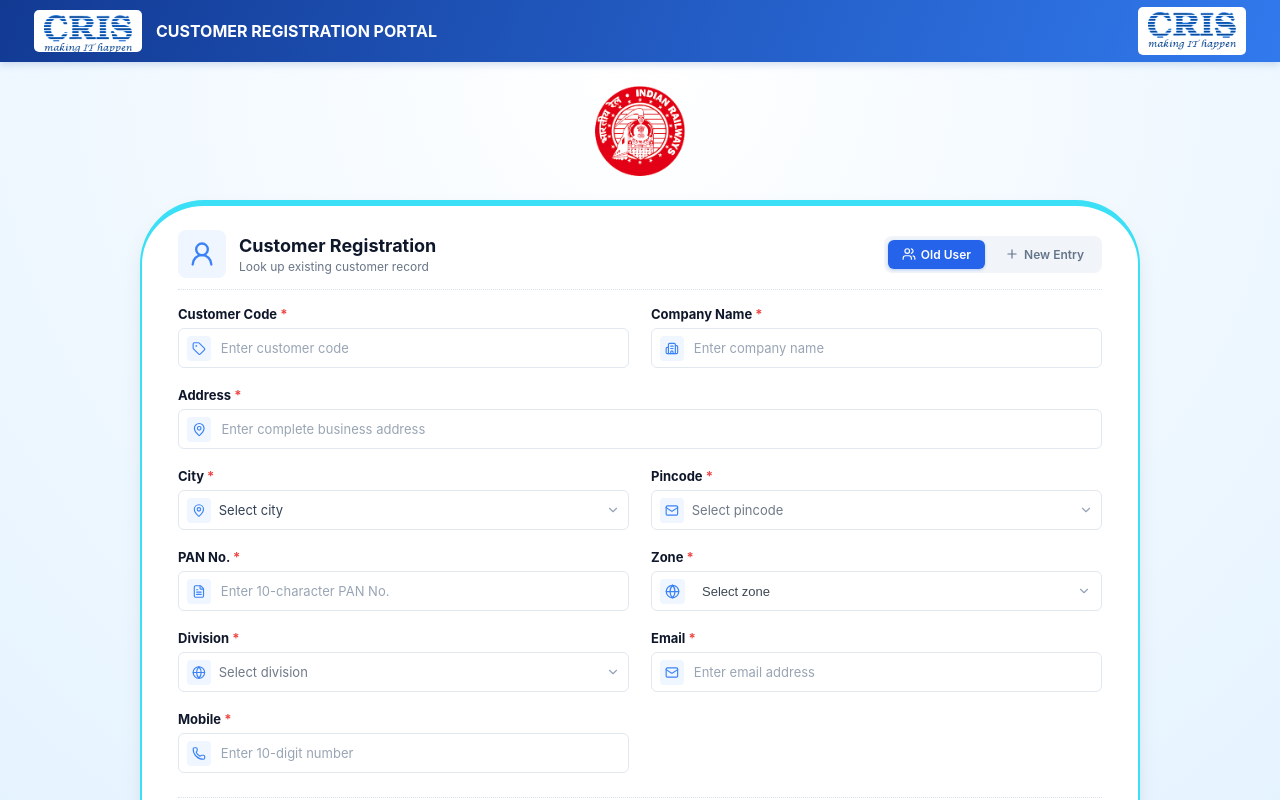
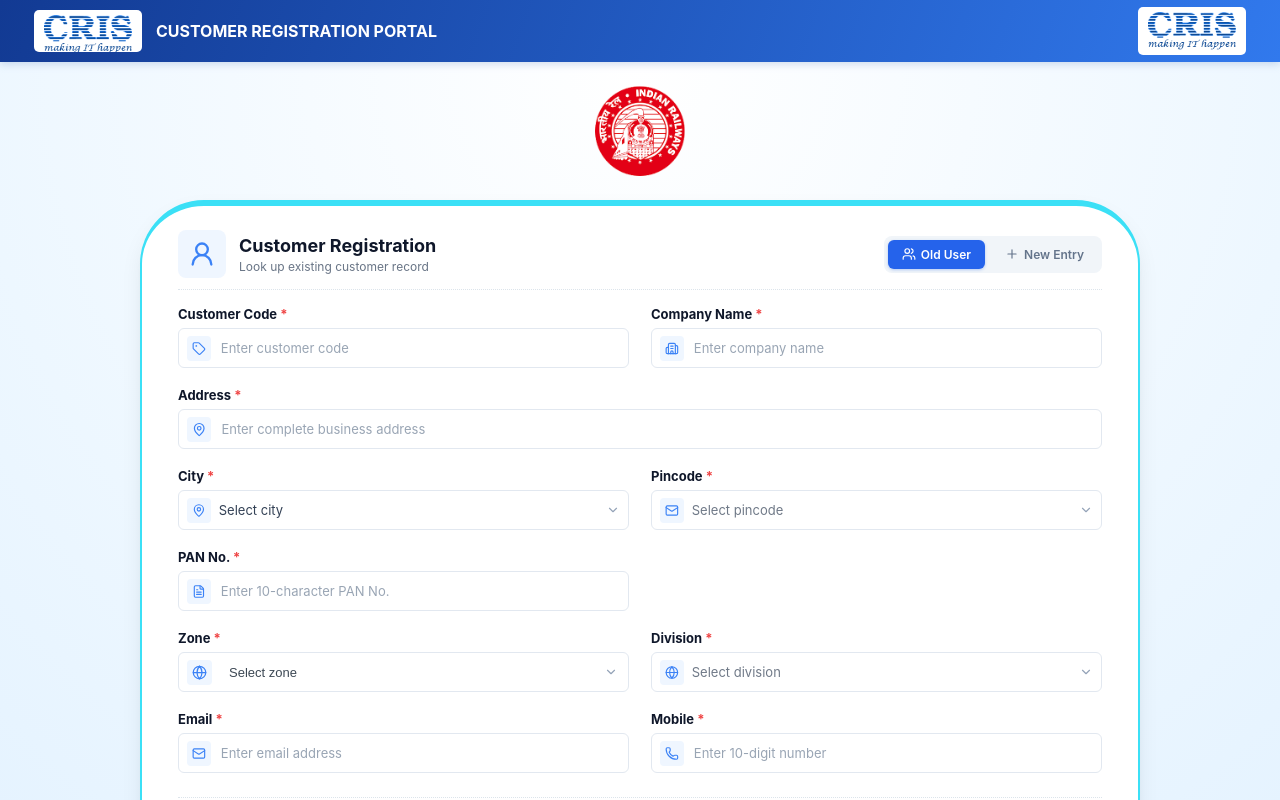
Before and after one commit to assistantk/customer-portal-new-, a React (Vite) app in the folder frontend/: page / in a window 1280 px wide. Shown: the top 800 px of the page. Built offline with nearby package versions, Linux system fonts and the light colour scheme; no server answers.

Commit message:
feat: implement customer registration page with dynamic form validation, zone-based division selection, and service integration.

```diff
--- a/frontend/src/pages/CustomerRegistration.jsx
+++ b/frontend/src/pages/CustomerRegistration.jsx
@@ -190,7 +190,7 @@ export default function CustomerRegistration() {
         if (!validate()) return;
         setLoading(true);
         try {
-            const payload = { ...form, codeType: mode === 'new' ? codeType : 'GLOBAL', gstins: gstins.map(g => ({state: g.state, gstin: g.gstin})) };
+            const payload = { ...form, codeType: mode === 'new' ? codeType : 'GLOBAL', gstins: gstins.map(g => ({ state: g.state, gstin: g.gstin })) };
             const files = gstins.map(g => g.file).filter(f => f != null);
             if (files.length !== gstins.length) {
                 throw new Error("Please re-upload all GSTIN files to submit an update");
@@ -297,8 +297,10 @@ export default function CustomerRegistration() {
                 <Select label="City" name="city" icon={MapPin} options={cities} form={form} setForm={setForm} onValueChange={city => setForm(prev => ({ ...prev, city, pincode: '' }))} error={errors.city} />
                 <Select label="Pincode" name="pincode" icon={Mail} options={pins} form={form} setForm={setForm} error={errors.pincode} disabled={!form.city} />
                 <Field label="PAN No." name="panNumber" icon={FileText} maxLength="10" placeholder="Enter 10-character PAN No." form={form} setForm={setForm} error={errors.panNumber} />
+                <div className="full grid">
                     <ZoneSelect options={zones} form={form} setForm={setForm} error={errors.zone} />
                     <Select label="Division" name="operatingDivision" icon={Globe} options={divisions} form={form} setForm={setForm} error={errors.operatingDivision} disabled={!form.zone} />
+                </div>
                 <Field label="Email" name="email" icon={Mail} type="email" placeholder="Enter email address" form={form} setForm={setForm} error={errors.email} />
                 <Field label="Mobile" name="mobile" icon={Phone} inputMode="numeric" maxLength="10" placeholder="Enter 10-digit number" form={form} setForm={setForm} error={errors.mobile} />
             </div>
@@ -315,7 +317,7 @@ export default function CustomerRegistration() {
                             {index > 0 && <button type="button" className="remove-btn" onClick={() => removeGstin(index)}><Trash2 size={13} /> Remove</button>}
                         </div>
                         <div className="grid">
-                            <Select label="State" name="state" icon={MapPin} options={INDIAN_STATES} form={g} onValueChange={val => handleGstinChange(index, {state: val})} error={errors[`gstin_${index}_state`]} />
+                            <Select label="State" name="state" icon={MapPin} options={INDIAN_STATES} form={g} onValueChange={val => handleGstinChange(index, { state: val })} error={errors[`gstin_${index}_state`]} />
                             <Field label="GSTIN" name="gstin" icon={FileText} maxLength="15" placeholder="Enter 15-character GSTIN" form={g} setForm={newG => handleGstinChange(index, newG)} error={errors[`gstin_${index}_gstin`]} />
                             <div className="field gstin-file-field">
                                 <label>Upload GSTIN File <b>*</b></label>
--- a/frontend/src/styles/registration.css
+++ b/frontend/src/styles/registration.css
@@ -77,7 +77,7 @@ main {
 
 .card {
     width: min(1000px, 100%);
-    background: #fff;
+    background: #ffffff;
     border: 2px solid #3be0f6;
     border-top: 6px solid #3be0f6;
     border-radius: 64px;
```
Lines whose indentation alone changed are shown as unchanged.
